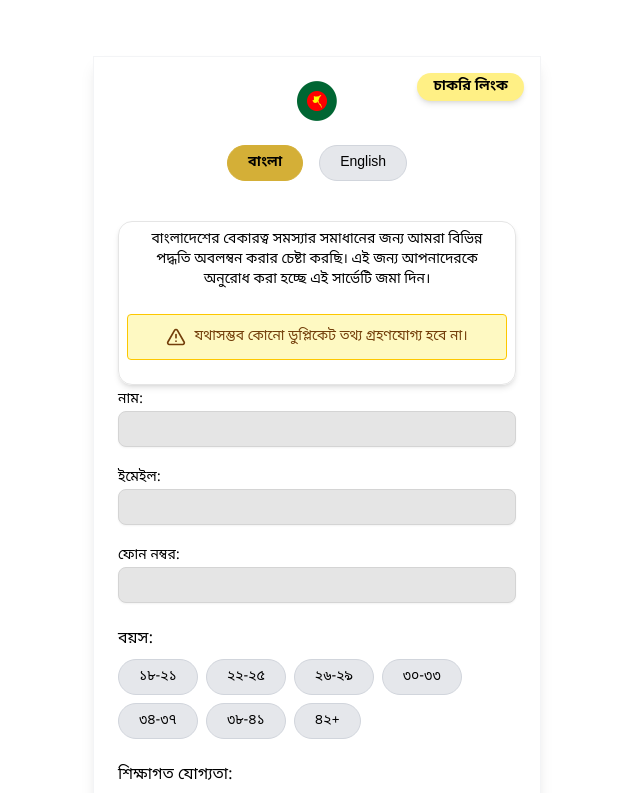
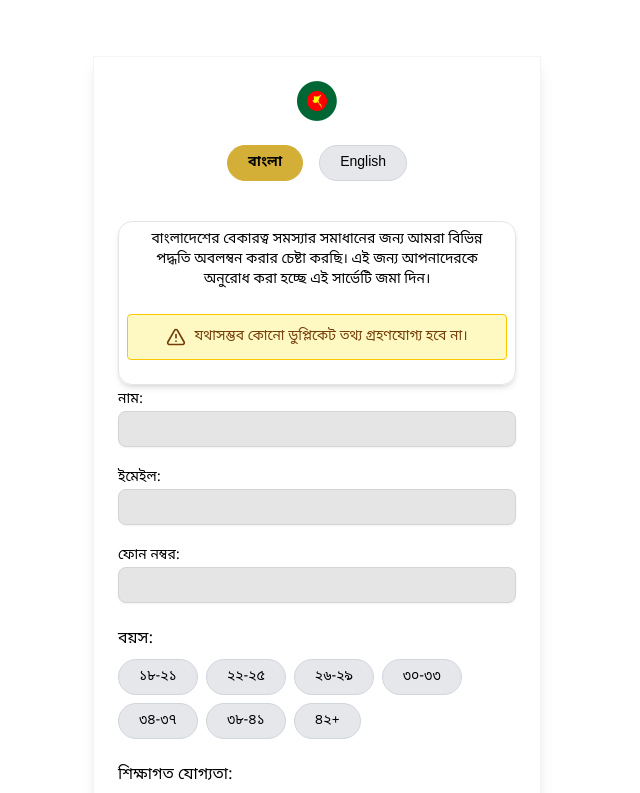
Before and after one commit to raselrzl/joblynk-Survey, a Next.js app: page / in a window 1280 px wide. Shown: the top 793 px of the page, without its empty margins (323-963 px from the left). Built offline with nearby package versions, Linux system fonts and the light colour scheme.

Commit message:
first commit

```diff
--- a/app/component/Form.tsx
+++ b/app/component/Form.tsx
@@ -15,6 +15,7 @@ import {
 import Link from "next/link";
 import { Loader2, TriangleAlert } from "lucide-react";
 import { submitSurvey } from "../actions";
+import Image from "next/image";
 type Region =
   | "sylhet"
   | "dhaka"
@@ -245,10 +246,7 @@ async function handleSubmit(e: FormEvent<HTMLFormElement>) {
 
   return (
     <div className="relative max-w-md mx-auto p-6 rounded-none shadow-lg border border-gray-100">
-      {/* Top right label */}
-      <div className="absolute top-4 right-4 bg-yellow-200 text-black px-4 py-1 rounded-full shadow-md text-sm font-semibold z-50">
-        {language === "bn" ? "চাকরি লিংক" : "Job Lynk"}
-      </div>
+
       <button
         onClick={() => (window.location.href = "/")}
         className="
```
Also changed, not shown: public/joblynk.png (added).
